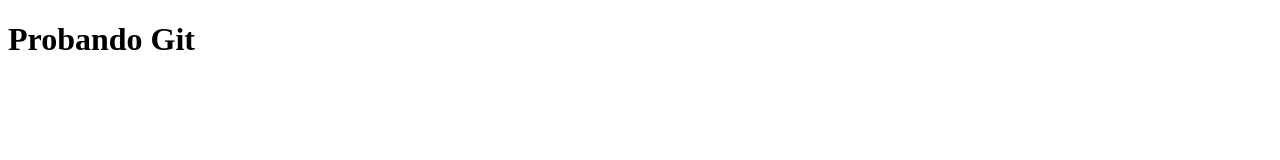
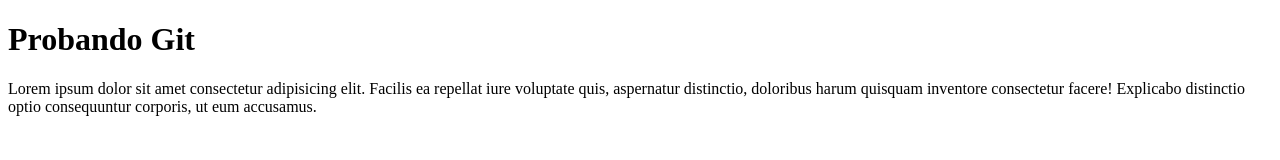
Before and after one commit to adrian8807/adian-fichas, a plain HTML site: page index.html in a window 1280 px wide. Drawn offline with Linux system fonts and the light colour scheme.

Commit message:
agregue un parrafo

```diff
--- a/index.html
+++ b/index.html
@@ -8,5 +8,6 @@
 </head>
 <body>
     <h1>Probando Git</h1>
+    <p>Lorem ipsum dolor sit amet consectetur adipisicing elit. Facilis ea repellat iure voluptate quis, aspernatur distinctio, doloribus harum quisquam inventore consectetur facere! Explicabo distinctio optio consequuntur corporis, ut eum accusamus.</p>
 </body>
 </html>
```
